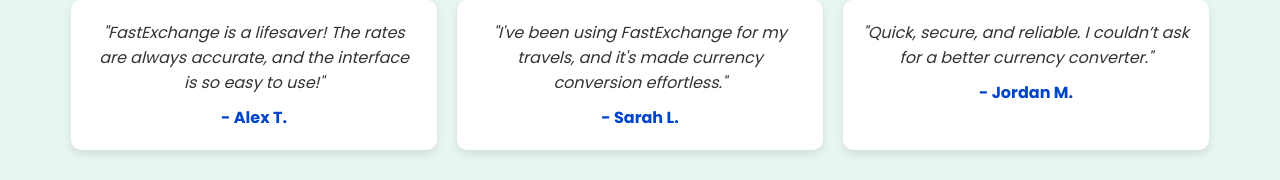
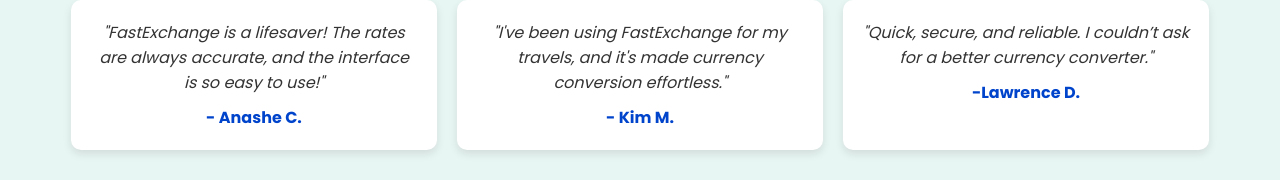
Before and after one commit to Tatenda-C/CURRENCY-CONVERTER, a plain HTML site: page index2.html in a window 1280 px wide. Shown: the part 1229-1409 px from the top of the page. Drawn offline with Linux system fonts and the light colour scheme.

Commit message:
Update index2.html

```diff
--- a/index2.html
+++ b/index2.html
@@ -71,15 +71,15 @@
         <div class="testimonials">
             <div class="testimonial-item">
                 <p>"FastExchange is a lifesaver! The rates are always accurate, and the interface is so easy to use!"</p>
-                <span>- Alex T.</span>
+                <span>- Anashe C.</span>
             </div>
             <div class="testimonial-item">
                 <p>"I've been using FastExchange for my travels, and it's made currency conversion effortless."</p>
-                <span>- Sarah L.</span>
+                <span>- Kim M.</span>
             </div>
             <div class="testimonial-item">
                 <p>"Quick, secure, and reliable. I couldn’t ask for a better currency converter."</p>
-                <span>- Jordan M.</span>
+                <span>-Lawrence D.</span>
             </div>
         </div>
     </section>
```
